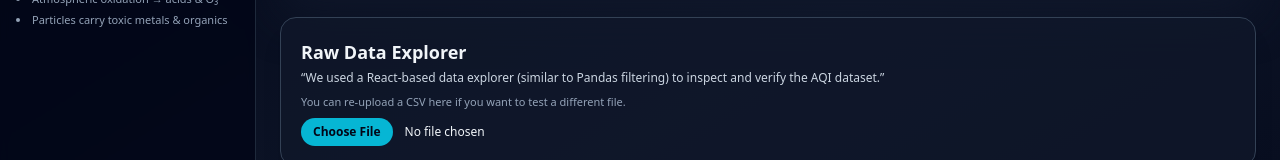
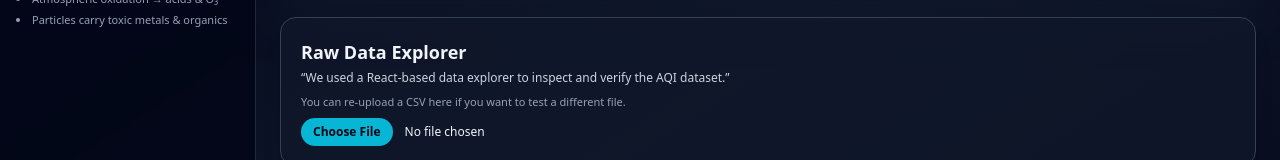
Before and after one commit to NotAI009/aqi-chemistry-project, a React app in the folder frontend/: page / in a window 1280 px wide. Both pictures are taken after a click on the button "Data Explorer". Shown: the part 263-423 px from the top of the page. Built offline with nearby package versions, Linux system fonts and the light colour scheme; the HTML template or start-up script is replaced by a standard one.

Commit message:
Update text in Raw Data Explorer

```diff
--- a/frontend/src/App.jsx
+++ b/frontend/src/App.jsx
@@ -784,8 +784,7 @@ function DataTab({ csvData, handleFileUpload }) {
       <section className="bg-slate-900/80 border border-slate-700 rounded-2xl p-5 shadow-xl">
         <h2 className="text-lg font-semibold mb-1">Raw Data Explorer</h2>
         <p className="text-xs text-slate-300 mb-2">
-          “We used a React-based data explorer (similar to
-          Pandas filtering) to inspect and verify the AQI dataset.”
+          “We used a React-based data explorer to inspect and verify the AQI dataset.”
         </p>
         <p className="text-[11px] text-slate-400 mb-2">
           You can re-upload a CSV here if you want to test a different file.
```
